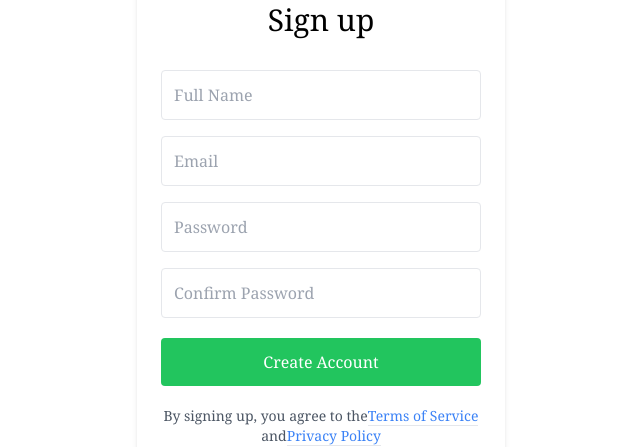
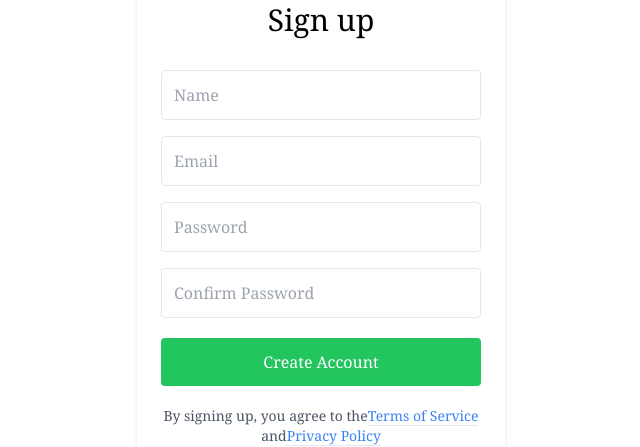
Before and after one commit to prajwalzingare/SighnupFormFirebase, a React (Create React App) app: page / in a window 1280 px wide. Shown: the part 152-599 px from the top of the page, without its empty margins (319-959 px from the left). Built offline with nearby package versions, Linux system fonts and the light colour scheme; no server answers.

Commit message:
sighnin functionality done

```diff
--- a/src/App.js
+++ b/src/App.js
@@ -1,10 +1,13 @@
 import Sighnup from "./components/Sighnup";
+import { AuthProvider } from "./context/AuthContext";
 
 function App() {
   return (
-    <div>
-      <Sighnup />
-    </div>
+    <AuthProvider>
+      <div>
+        <Sighnup />
+      </div>
+    </AuthProvider>
   );
 }
 
--- a/src/components/Sighnup.js
+++ b/src/components/Sighnup.js
@@ -1,24 +1,57 @@
-import React, { useRef } from "react";
+import React, { useRef, useState } from "react";
+import { useAuth } from "../context/AuthContext";
 
 function Sighnup() {
+  //useref for values from input fields
   const emailRef = useRef();
   const passwordRef = useRef();
   const confirmPasswordRef = useRef();
+  //sighnup function from useAuth()
+  const { sighnup } = useAuth();
+  const [error, setError] = useState("");
+  const [loading, setLoading] = useState(false);
 
+  //submit function for form submition
+  async function handleSubmit(event) {
+    event.preventDefault();
+    console.log(passwordRef.current.value);
+    console.log(emailRef.current.value);
+    if (passwordRef.current.value !== confirmPasswordRef.current.value) {
+      //it will exist out of function after returning error
+      return setError("password do not match");
+    }
+    try {
+      setError("");
+      setLoading(true);
+      await sighnup(emailRef.current.value, passwordRef.current.value);
+    } catch {
+      setError("failed to create an account");
+    }
+    setLoading(false);
+  }
   return (
     <div>
       <div className="bg-grey-lighter min-h-screen flex flex-col font-serif">
         <div className="container max-w-sm mx-auto flex-1 flex flex-col items-center justify-center px-2">
           <div className="bg-white px-6 py-8 rounded shadow-md text-black w-full">
             <h1 className="mb-8 text-3xl text-center font-serif">Sign up</h1>
-            <form action="">
+
+            {/* {JSON.stringify(currentUser)} */}
+            {error && (
+              <div role="alert">
+                <div className="bg-red-500 text-white font-bold rounded-t px-4 py-4 mb-2">
+                  {error}
+                </div>
+              </div>
+            )}
+            <form onSubmit={handleSubmit}>
               <input
                 type="text"
                 className="block border border-grey-light w-full p-3 rounded mb-4"
-                name="fullname"
-                placeholder="Full Name"
+                name="name"
+                placeholder="Name"
+                required
               />
-
               <input
                 type="text"
                 className="block border border-grey-light w-full p-3 rounded mb-4"
@@ -45,6 +78,7 @@ function Sighnup() {
 
               <button
                 type="submit"
+                disabled={loading}
                 className="w-full text-center py-3 rounded bg-green-500 text-white hover:bg-green-600 focus:outline-none my-1"
               >
                 Create Account
--- /dev/null
+++ b/src/context/AuthContext.js
@@ -0,0 +1,59 @@
+import React, { useContext, useState, useEffect } from "react";
+
+//importing auth from firebase folder
+import { auth } from "../firebase";
+
+import { createUserWithEmailAndPassword } from "firebase/auth";
+//we created context
+const AuthContext = React.createContext();
+
+//we create function useAuth that allows us to use this context. we got acess to Authcontext through useauth function
+export function useAuth() {
+  return useContext(AuthContext);
+}
+
+// we are not exporting default.we change the name of function as it is not default export.
+export function AuthProvider({ children }) {
+  const [currentUser, setCurrentUser] = useState();
+  const [loading, setLoading] = useState(true);
+
+  //we are gonna use that auth module to sighnup the user.by creating the function sighnup.
+  function sighnup(email, password) {
+    //it will create user with email and password. by this we are not setting the user we are only creating it for setting the user firebase auth have another method further down below.
+    return createUserWithEmailAndPassword(auth, email, password)
+      .then((user) => {
+        console.log(user);
+      })
+      .catch((error) => {
+        console.log(error);
+      });
+  }
+
+  //useeffect after components get mounted.
+  useEffect(() => {
+    //this method set the user and notifi that user gets set.it allows us to set the user.
+    const unsubscribe = auth.onAuthStateChanged((user) => {
+      setCurrentUser(user);
+      setLoading(false);
+    });
+
+    //it is going to unsubscribe form the event when we unmount the component
+    /* Why Do You Need to Unsubscribe an Action? It's possible that when one component loads, it can trigger many actions. The action will be subscribing until a response comes, which can lead to a huge bottleneck or memory leaks. So, its always advisable to unsubscribe an action as soon as the component gets unmounted. */
+
+    return unsubscribe; //after returning it will get out of the loop indirectly it will stop the loop or function and usubscribe from action.
+  }, []);
+
+  //object of values that we willl pass to sighnup component.in order to use that in that component.
+  const value = {
+    currentUser,
+    sighnup,
+  };
+
+  //auth provider is going to provide value.we are writinig the current user through value.
+  return (
+    <AuthContext.Provider value={value}>
+      {" "}
+      {!loading && children}
+    </AuthContext.Provider>
+  );
+}
--- /dev/null
+++ b/src/firebase.js
@@ -0,0 +1,15 @@
+import { initializeApp } from "firebase/app";
+import { getAuth } from "firebase/auth";
+
+const firebaseConfig = {
+  apiKey: process.env.REACT_APP_FIRE_BASE_API_KEY,
+  authDomain: process.env.REACT_APP_FIRE_BASE_AUTH_DOMAIN,
+  projectId: process.env.REACT_APP_FIRE_BASE_PROJECT_ID,
+  storageBucket: process.env.REACT_APP_FIRE_BASE_STORAGE_BUCKET,
+  messagingSenderId: process.env.REACT_APP_FIRE_BASE_MESSAGING_SENDER_ID,
+  appId: process.env.REACT_APP_FIRE_BASE_APP_ID,
+};
+const app = initializeApp(firebaseConfig);
+const auth = getAuth(app);
+
+export { app as default, auth };
```
